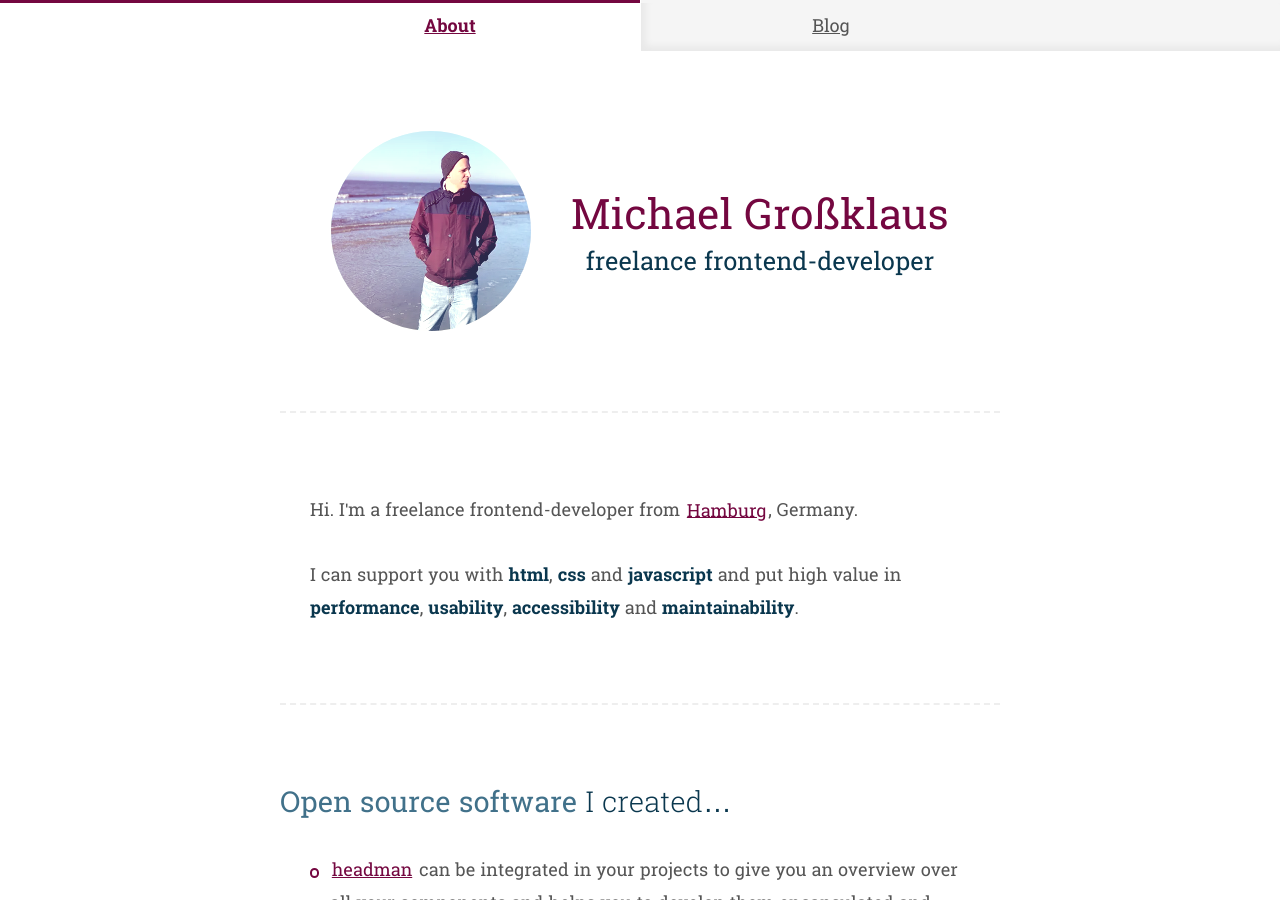
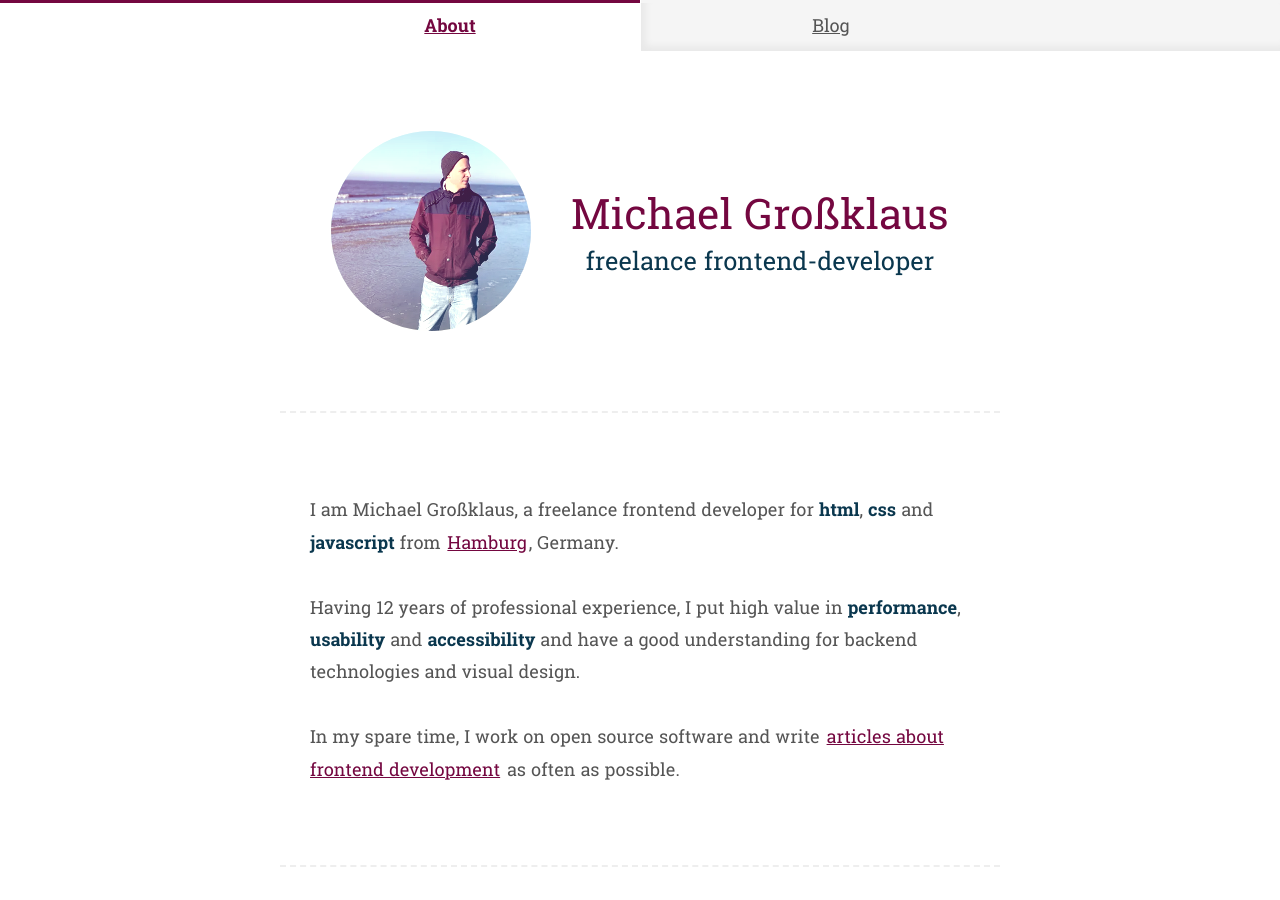
Before and after one commit to mgrsskls/blog, a Jekyll site: the page built from index.html, in a window 1280 px wide and 900 px high. Built offline with Jekyll 4.4.1, drawn with Linux system fonts in a browser that asks for light colours.

Commit message:
updated intro

```diff
--- a/index.html
+++ b/index.html
@@ -5,12 +5,13 @@
 <main>
   <section class="Section Intro Copy">
     <p>
-      Hi. I'm a freelance frontend-developer from
-      <a href="https://www.google.de/maps/place/Hamburg/@53.5582447,9.647645" target="_blank" rel="noopener" >Hamburg</a>, Germany.
+      I am Michael Großklaus, a freelance frontend developer for <b>html</b>, <b>css</b> and <b>javascript</b> from <a href="https://www.google.de/maps/place/Hamburg/@53.5582447,9.647645" target="_blank" rel="noopener" >Hamburg</a>, Germany.
     </p>
-
     <p>
-      I can support you with <b>html</b>, <b>css</b> and <b>javascript</b> and put high value in <b>performance</b>, <b>usability</b>, <b>accessibility</b> and <b>maintainability</b>.
+      Having 12 years of professional experience, I put high value in <b>performance</b>, <b>usability</b> and <b>accessibility</b> and have a good understanding for backend technologies and visual design.
+    </p>
+    <p>
+      In my spare time, I work on open source software and write <a href="/blog">articles about frontend development</a> as often as possible.
     </p>
   </section>
 
```
